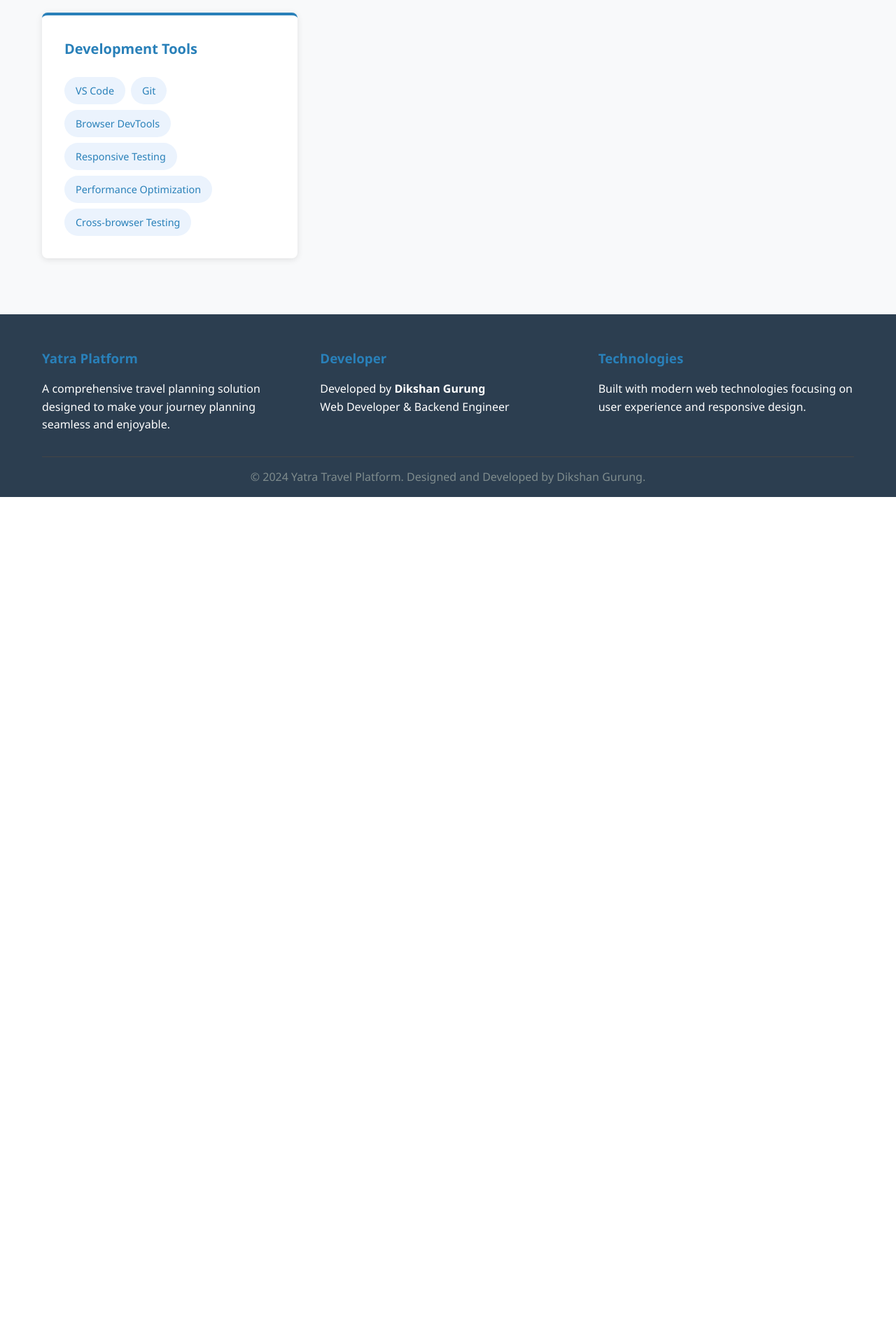
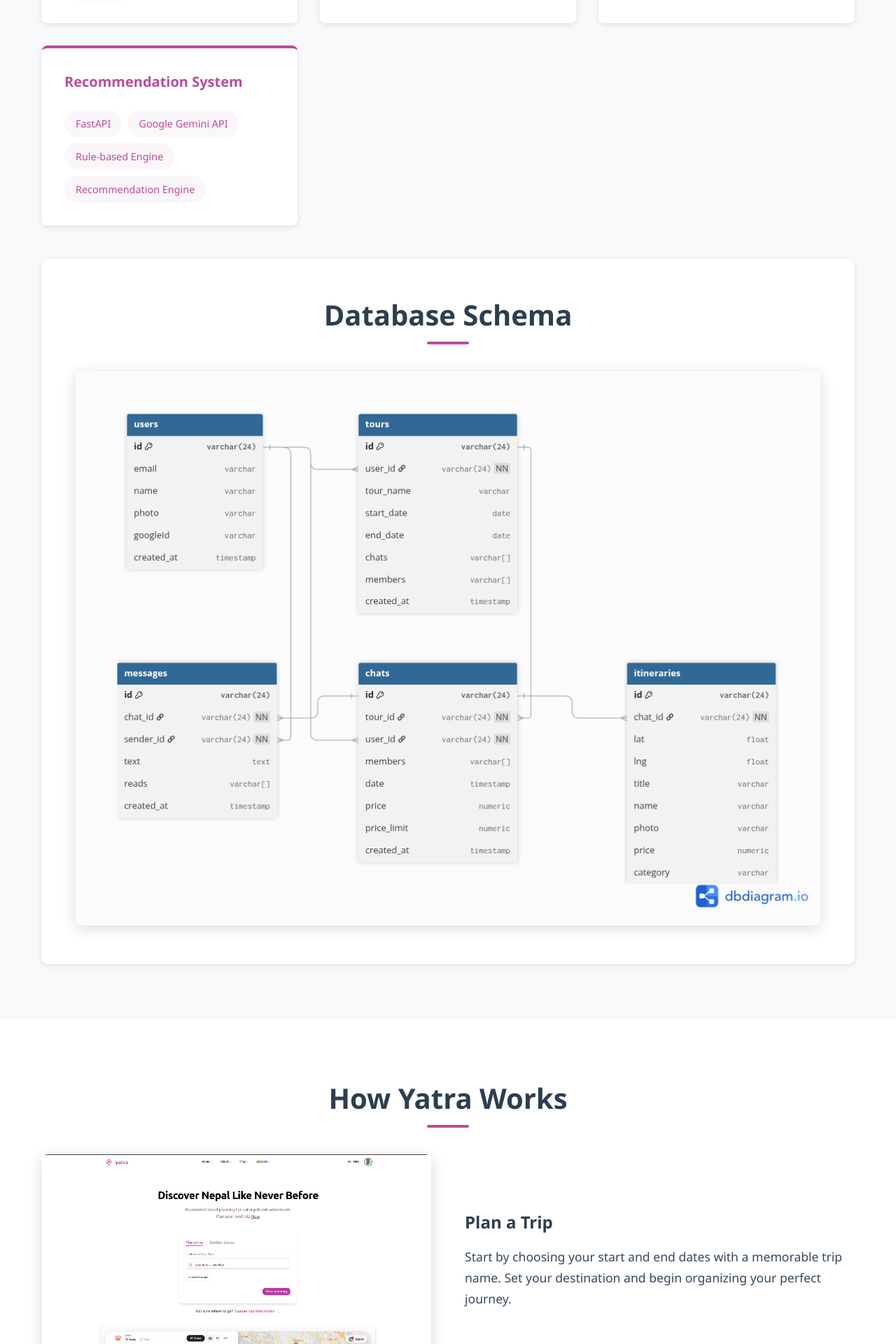
Before and after one commit to dikshangurung/portfolio, a PHP site: page /pages/Yatra/Yatra.html in a window 1280 px wide. Shown: the part 3320-5240 px from the top of the page at 70% size. Before the commit the page ends 4030 px from the top, so only its background shows below. Run offline with PHP 8.4, Linux system fonts and the light colour scheme.

```diff
--- a/pages/Yatra/Yatra.css
+++ b/pages/Yatra/Yatra.css
@@ -1,9 +1,9 @@
 /* Yatra Project Page Styles */
 :root {
-	--primary-color: #2980b9;
-	--primary-hover: #3498db;
-	--primary-light: #ebf3fd;
-	--secondary-color: #27ae60;
+	--primary-color: #bb4b9c;
+	--primary-hover: #a0407d;
+	--primary-light: #faf6f9;
+	--secondary-color: #d46db5;
 	--text-dark: #2c3e50;
 	--text-medium: #34495e;
 	--text-light: #7f8c8d;
@@ -192,6 +210,16 @@ body {
 	margin-bottom: 3rem;
 	color: var(--text-dark);
 	position: relative;
+	display: flex;
+	align-items: center;
+	justify-content: center;
+	gap: 1rem;
+}
+
+.section-logo {
+	width: 50px;
+	height: 50px;
+	border-radius: 50%;
 }
 
 .section-title::after {
@@ -369,6 +391,7 @@ body {
 	display: grid;
 	grid-template-columns: repeat(auto-fit, minmax(300px, 1fr));
 	gap: 2rem;
+	margin-bottom: 3rem;
 }
 
 .tech-category {
@@ -407,6 +430,192 @@ body {
 	transform: translateY(-2px);
 }
 
+/* Database Schema */
+.database-schema {
+	background: var(--white);
+	padding: 3rem;
+	border-radius: var(--border-radius);
+	box-shadow: var(--shadow-light);
+	text-align: center;
+	margin-top: 3rem;
+}
+
+.schema-title {
+	font-size: 2.5rem;
+	font-weight: 700;
+	margin-bottom: 3rem;
+	color: var(--text-dark);
+	position: relative;
+}
+
+.schema-title::after {
+	content: "";
+	position: absolute;
+	bottom: -10px;
+	left: 50%;
+	transform: translateX(-50%);
+	width: 60px;
+	height: 4px;
+	background: var(--primary-color);
+	border-radius: 2px;
+}
+
+.schema-image img {
+	width: 100%;
+	max-width: 1200px;
+	height: auto;
+	border-radius: var(--border-radius);
+	box-shadow: var(--shadow-medium);
+	transition: transform var(--transition);
+}
+
+.schema-image img:hover {
+	transform: scale(1.02);
+}
+
+/* How it Works Section */
+.working {
+	padding: 80px 0;
+	background: var(--white);
+}
+
+.working-steps {
+	display: flex;
+	flex-direction: column;
+	gap: 4rem;
+}
+
+.working-step {
+	display: grid;
+	grid-template-columns: 1fr 1fr;
+	gap: 3rem;
+	align-items: center;
+}
+
+.working-step.reverse {
+	direction: rtl;
+}
+
+.working-step.reverse > * {
+	direction: ltr;
+}
+
+.step-image {
+	width: 100%;
+	height: auto;
+	border-radius: var(--border-radius);
+	box-shadow: var(--shadow-medium);
+	transition: transform var(--transition);
+}
+
+.step-image:hover {
+	transform: scale(1.02);
+}
+
+.step-description h3 {
+	font-size: 1.5rem;
+	margin-bottom: 1rem;
+	color: var(--text-dark);
+}
+
+.step-description p {
+	font-size: 1.1rem;
+	line-height: 1.7;
+	color: var(--text-medium);
+}
+
+.highlight {
+	background: linear-gradient(
+		120deg,
+		var(--primary-light) 0%,
+		var(--primary-light) 100%
+	);
+	color: var(--primary-color);
+	padding: 2px 6px;
+	border-radius: 4px;
+	font-weight: 600;
+	border: 1px solid var(--primary-color);
+}
+
+/* Image Modal */
+.modal {
+	display: none;
+	position: fixed;
+	z-index: 1000;
+	left: 0;
+	top: 0;
+	width: 100%;
+	height: 100%;
+	background-color: rgba(0, 0, 0, 0.3);
+	backdrop-filter: blur(10px);
+	-webkit-backdrop-filter: blur(10px);
+	align-items: center;
+	justify-content: center;
+}
+
+.modal-content {
+	position: relative;
+	display: flex;
+	align-items: center;
+	justify-content: center;
+	width: 90%;
+	height: 90%;
+	max-width: 1200px;
+	max-height: 90vh;
+}
+
+.modal-close {
+	position: absolute;
+	top: 100px;
+	right: 0px;
+	color: var(--white);
+	font-size: 40px;
+	font-weight: bold;
+	cursor: pointer;
+	z-index: 1001;
+	transition: color var(--transition);
+	background: rgba(0, 0, 0, 0.5);
+	border-radius: 50%;
+	width: 50px;
+	height: 50px;
+	display: flex;
+	align-items: center;
+	justify-content: center;
+}
+
+.modal-close:hover {
+	color: var(--primary-color);
+	background: rgba(0, 0, 0, 0.8);
+}
+
+#modalImage {
+	max-width: 100%;
+	max-height: 100%;
+	object-fit: contain;
+	border-radius: var(--border-radius);
+	box-shadow: 0 20px 40px rgba(0, 0, 0, 0.5);
+}
+
+#modalCaption {
+	display: none;
+}
+
+/* Clickable Images */
+.gallery-item img,
+.step-image,
+.schema-image img,
+.section-logo {
+	cursor: pointer;
+	transition: transform var(--transition), filter var(--transition);
+}
+
+.gallery-item img:hover,
+.step-image:hover,
+.schema-image img:hover {
+	transform: scale(1.02);
+	filter: brightness(1.1);
+}
+
 /* Footer */
 .footer {
 	background: var(--text-dark);
--- a/pages/Yatra/Yatra.html
+++ b/pages/Yatra/Yatra.html
@@ -11,6 +11,7 @@
 		<nav class="navbar">
 			<div class="nav-container">
 				<div class="nav-logo">
+					<img src="Logo.png" alt="Yatra Logo" class="logo-img" />
 					<h2>Yatra</h2>
 				</div>
 				<ul class="nav-links">
@@ -19,6 +20,9 @@
 					<li><a href="#gallery" class="nav-link">Gallery</a></li>
 					<li>
 						<a href="#technology" class="nav-link">Technology</a>
+					</li>
+					<li>
+						<a href="#working" class="nav-link">How it Works</a>
 					</li>
 					<li>
 						<a href="../../index.html" class="nav-link"
@@ -42,8 +46,11 @@
 						experiences.
 					</p>
 					<div class="hero-buttons">
-						<a href="#gallery" class="btn-primary"
-							>View Screenshots</a
+						<a
+							href="https://yatra-frontend-three.vercel.app/"
+							target="_blank"
+							class="btn-primary"
+							>View Live Project</a
 						>
 						<a href="#features" class="btn-secondary"
 							>Explore Features</a
@@ -51,7 +58,16 @@
 					</div>
 				</div>
 				<div class="hero-image">
-					<img src="Yatra-home.png" alt="Yatra Travel Platform" />
+					<a
+						href="https://yatra-frontend-three.vercel.app/"
+						target="_blank"
+					>
+						<img
+							src="Yatra-home.png"
+							alt="Yatra Travel Platform"
+							class="clickable-image"
+						/>
+					</a>
 				</div>
 			</div>
 		</section>
@@ -59,7 +75,10 @@
 		<!-- Overview Section -->
 		<section id="overview" class="overview">
 			<div class="container">
-				<h2 class="section-title">Project Overview</h2>
+				<h2 class="section-title">
+					<img src="Logo.png" alt="Yatra Logo" class="section-logo" />
+					Project Overview
+				</h2>
 				<div class="overview-grid">
 					<div class="overview-card">
 						<h3>Purpose</h3>
@@ -149,12 +168,13 @@
 						</p>
 					</div>
 					<div class="feature-item">
-						<div class="feature-icon">📱</div>
-						<h3>Mobile Responsive</h3>
+						<div class="feature-icon">📊</div>
+						<h3>Interactive Flowchart</h3>
 						<p>
-							Fully responsive design ensuring seamless access to
-							travel plans and features across all devices and
-							screen sizes.
+							Visual flowchart displays detailed trip plans for
+							all group members, showing day-by-day activities and
+							coordinated schedules in an easy-to-understand
+							format.
 						</p>
 					</div>
 				</div>
@@ -167,48 +187,86 @@
 				<h2 class="section-title">Platform Gallery</h2>
 				<div class="gallery-grid">
 					<div class="gallery-item">
-						<img src="Yatra-home.png" alt="Yatra Homepage" />
+						<img
+							src="Yatra-home.png"
+							alt="Homepage"
+							loading="lazy"
+						/>
 						<div class="gallery-overlay">
 							<h3>Homepage</h3>
-							<p>Clean and intuitive landing page design</p>
-						</div>
-					</div>
-					<div class="gallery-item">
-						<img src="Yatra-dashboard.png" alt="Trip Dashboard" />
-						<div class="gallery-overlay">
-							<h3>Trip Dashboard</h3>
-							<p>Comprehensive overview of planned trips</p>
-						</div>
-					</div>
-					<div class="gallery-item">
-						<img src="Yatra-budget.png" alt="Budget Calculator" />
-						<div class="gallery-overlay">
-							<h3>Budget Calculator</h3>
-							<p>Advanced budgeting and expense tracking</p>
-						</div>
-					</div>
-					<div class="gallery-item">
-						<img src="Yatra-planning.png" alt="Trip Planning" />
-						<div class="gallery-overlay">
-							<h3>Trip Planning</h3>
-							<p>Interactive itinerary creation tools</p>
+							<p>
+								Clean and intuitive landing page design for
+								travel planning
+							</p>
 						</div>
 					</div>
 					<div class="gallery-item">
 						<img
-							src="Yatra-recommendations.png"
-							alt="Destination Recommendations"
+							src="yatra-invite-friends.png"
+							alt="Invite Friends"
+							loading="lazy"
 						/>
 						<div class="gallery-overlay">
-							<h3>Recommendations</h3>
-							<p>Personalized destination suggestions</p>
+							<h3>Invite Friends</h3>
+							<p>
+								Collaborate with friends on trip planning
+								adventures
+							</p>
 						</div>
 					</div>
 					<div class="gallery-item">
-						<img src="Yatra-group.png" alt="Group Features" />
+						<img
+							src="Yatra-chat.png"
+							alt="Group Chat"
+							loading="lazy"
+						/>
 						<div class="gallery-overlay">
-							<h3>Group Features</h3>
-							<p>Collaborative planning and communication</p>
+							<h3>Group Chat</h3>
+							<p>
+								Real-time communication with travel companions
+							</p>
+						</div>
+					</div>
+					<div class="gallery-item">
+						<img
+							src="Yatra-recommendation.png"
+							alt="AI Recommendations"
+							loading="lazy"
+						/>
+						<div class="gallery-overlay">
+							<h3>AI Recommendations</h3>
+							<p>
+								Smart destination and activity suggestions
+								powered by AI
+							</p>
+						</div>
+					</div>
+					<div class="gallery-item">
+						<img
+							src="Yatra-flowchart.png"
+							alt="Trip Flowchart"
+							loading="lazy"
+						/>
+						<div class="gallery-overlay">
+							<h3>Trip Flowchart</h3>
+							<p>
+								Visual representation of your complete travel
+								plan
+							</p>
+						</div>
+					</div>
+					<div class="gallery-item">
+						<img
+							src="Yatra-budgeting.png"
+							alt="Budget Management"
+							loading="lazy"
+						/>
+						<div class="gallery-overlay">
+							<h3>Smart Budgeting</h3>
+							<p>
+								Advanced budget allocation and expense tracking
+								system
+							</p>
 						</div>
 					</div>
 				</div>
@@ -223,52 +281,185 @@
 					<div class="tech-category">
 						<h3>Frontend Development</h3>
 						<div class="tech-tags">
-							<span class="tech-tag">HTML5</span>
-							<span class="tech-tag">CSS3</span>
-							<span class="tech-tag">JavaScript</span>
-							<span class="tech-tag">Responsive Design</span>
-							<span class="tech-tag">CSS Grid</span>
-							<span class="tech-tag">Flexbox</span>
+							<span class="tech-tag">React</span>
+							<span class="tech-tag">Redux Toolkit</span>
+							<span class="tech-tag">Tailwind CSS</span>
+							<span class="tech-tag">TypeScript</span>
+							<span class="tech-tag">React Query</span>
+							<span class="tech-tag">Socket.io</span>
+							<span class="tech-tag">Shadcn/ui</span>
 						</div>
 					</div>
 					<div class="tech-category">
-						<h3>UI/UX Design</h3>
+						<h3>Backend Development</h3>
 						<div class="tech-tags">
-							<span class="tech-tag">Modern UI</span>
-							<span class="tech-tag">User Experience</span>
-							<span class="tech-tag">Interactive Design</span>
-							<span class="tech-tag">Color Theory</span>
-							<span class="tech-tag">Typography</span>
-							<span class="tech-tag">Mobile First</span>
+							<span class="tech-tag">Node.js</span>
+							<span class="tech-tag">Express.js</span>
+							<span class="tech-tag">JavaScript</span>
+							<span class="tech-tag">Socket.io</span>
 						</div>
 					</div>
 					<div class="tech-category">
-						<h3>Features & Functionality</h3>
+						<h3>Database</h3>
 						<div class="tech-tags">
-							<span class="tech-tag">Budget Calculator</span>
-							<span class="tech-tag">Trip Planning</span>
-							<span class="tech-tag">Group Chat</span>
-							<span class="tech-tag">Recommendations</span>
-							<span class="tech-tag">Local Storage</span>
-							<span class="tech-tag">Form Validation</span>
+							<span class="tech-tag">MongoDB</span>
+							<span class="tech-tag">Mongoose</span>
 						</div>
 					</div>
 					<div class="tech-category">
-						<h3>Development Tools</h3>
+						<h3>Recommendation System</h3>
 						<div class="tech-tags">
-							<span class="tech-tag">VS Code</span>
-							<span class="tech-tag">Git</span>
-							<span class="tech-tag">Browser DevTools</span>
-							<span class="tech-tag">Responsive Testing</span>
-							<span class="tech-tag"
-								>Performance Optimization</span
-							>
-							<span class="tech-tag">Cross-browser Testing</span>
+							<span class="tech-tag">FastAPI</span>
+							<span class="tech-tag">Google Gemini API</span>
+							<span class="tech-tag">Rule-based Engine</span>
+							<span class="tech-tag">Recommendation Engine</span>
+						</div>
+					</div>
+				</div>
+
+				<!-- Database Schema -->
+				<div class="database-schema">
+					<h3 class="schema-title">Database Schema</h3>
+					<div class="schema-image">
+						<img src="databse_schema.png" alt="Database Schema" />
+					</div>
+				</div>
+			</div>
+		</section>
+
+		<!-- How it Works Section -->
+		<section id="working" class="working">
+			<div class="container">
+				<h2 class="section-title">How Yatra Works</h2>
+				<div class="working-steps">
+					<!-- Step 1 -->
+					<div class="working-step">
+						<div class="step-content">
+							<img
+								src="Yatra-home.png"
+								alt="Plan a Trip"
+								class="step-image"
+							/>
+						</div>
+						<div class="step-description">
+							<h3>Plan a Trip</h3>
+							<p>
+								Start by choosing your start and end dates with
+								a memorable trip name. Set your destination and
+								begin organizing your perfect journey.
+							</p>
+						</div>
+					</div>
+
+					<!-- Step 2 -->
+					<div class="working-step reverse">
+						<div class="step-description">
+							<h3>Invite Your Friends</h3>
+							<p>
+								Easily invite friends and family to join your
+								trip planning adventure. Collaborate together to
+								create the perfect group experience.
+							</p>
+						</div>
+						<div class="step-content">
+							<img
+								src="yatra-invite-friends.png"
+								alt="Invite Friends"
+								class="step-image"
+							/>
+						</div>
+					</div>
+
+					<!-- Step 3 -->
+					<div class="working-step">
+						<div class="step-content">
+							<img
+								src="Yatra-chat.png"
+								alt="Real-time Chat"
+								class="step-image"
+							/>
+						</div>
+						<div class="step-description">
+							<h3>Chat in Real Time</h3>
+							<p>
+								Communicate instantly with your travel
+								companions through our integrated chat system.
+								Share ideas, make decisions, and stay connected.
+							</p>
+						</div>
+					</div>
+
+					<!-- Step 4 -->
+					<div class="working-step reverse">
+						<div class="step-description">
+							<h3>AI-Powered Recommendations</h3>
+							<p>
+								Trigger smart recommendations by using the
+								keyword <span class="highlight">@Yatra</span> in
+								chat to get personalized suggestions for places,
+								foods, and hotels in your destination.
+							</p>
+						</div>
+						<div class="step-content">
+							<img
+								src="Yatra-recommendation.png"
+								alt="AI Recommendations"
+								class="step-image"
+							/>
+						</div>
+					</div>
+
+					<!-- Step 5 -->
+					<div class="working-step">
+						<div class="step-content">
+							<img
+								src="Yatra-flowchart.png"
+								alt="Trip Flowchart"
+								class="step-image"
+							/>
+						</div>
+						<div class="step-description">
+							<h3>Real-time Trip Flowchart</h3>
+							<p>
+								Visualize your complete trip plan with an
+								interactive flowchart that displays daily
+								activities for you and your travel companions in
+								real-time.
+							</p>
+						</div>
+					</div>
+
+					<!-- Step 6 -->
+					<div class="working-step reverse">
+						<div class="step-description">
+							<h3>Smart Budgeting System</h3>
+							<p>
+								Allocate appropriate budgets for each day of
+								your trip with our intelligent budgeting system.
+								Track expenses and stay within your planned
+								budget.
+							</p>
+						</div>
+						<div class="step-content">
+							<img
+								src="Yatra-budgeting.png"
+								alt="Smart Budgeting"
+								class="step-image"
+							/>
 						</div>
 					</div>
 				</div>
 			</div>
 		</section>
+
+		<!-- Image Modal -->
+		<div id="imageModal" class="modal">
+			<div class="modal-content">
+				<span class="modal-close">&times;</span>
+				<img id="modalImage" src="" alt="" />
+				<div id="modalCaption"></div>
+			</div>
+		</div>
 
 		<!-- Footer -->
 		<footer class="footer">
@@ -304,6 +495,78 @@
 		</footer>
 
 		<script>
+			// Image Modal Functionality
+			const modal = document.getElementById("imageModal");
+			const modalImage = document.getElementById("modalImage");
+			const modalCaption = document.getElementById("modalCaption");
+			const closeModal = document.querySelector(".modal-close");
+
+			// Function to open modal
+			function openModal(imageSrc, imageAlt) {
+				modal.style.display = "flex";
+				modalImage.src = imageSrc;
+				modalImage.alt = imageAlt;
+				document.body.style.overflow = "hidden"; // Prevent background scrolling
+			}
+
+			// Function to close modal
+			function closeModalFunc() {
+				modal.style.display = "none";
+				document.body.style.overflow = "auto"; // Restore scrolling
+			}
+
+			// Add click event listeners to all clickable images (excluding hero section)
+			document.addEventListener("DOMContentLoaded", function() {
+				// Gallery images
+				const galleryImages = document.querySelectorAll(".gallery-item img");
+				galleryImages.forEach(img => {
+					img.addEventListener("click", function() {
+						openModal(this.src, this.alt);
+					});
+				});
+
+				// Step images in "How it Works" section
+				const stepImages = document.querySelectorAll(".step-image");
+				stepImages.forEach(img => {
+					img.addEventListener("click", function() {
+						openModal(this.src, this.alt);
+					});
+				});
+
+				// Database schema image
+				const schemaImage = document.querySelector(".schema-image img");
+				if (schemaImage) {
+					schemaImage.addEventListener("click", function() {
+						openModal(this.src, this.alt);
+					});
+				}
+
+				// Section logos (but not hero logo)
+				const sectionLogos = document.querySelectorAll(".section-logo");
+				sectionLogos.forEach(img => {
+					img.addEventListener("click", function() {
+						openModal(this.src, this.alt);
+					});
+				});
+			});
+
+			// Close modal events
+			closeModal.addEventListener("click", closeModalFunc);
+
+			// Close modal when clicking outside the image
+			modal.addEventListener("click", function(e) {
+				if (e.target === modal) {
+					closeModalFunc();
+				}
+			});
+
+			// Close modal with Escape key
+			document.addEventListener("keydown", function(e) {
+				if (e.key === "Escape" && modal.style.display === "block") {
+					closeModalFunc();
+				}
+			});
+
 			// Smooth scrolling for navigation links
 			document.querySelectorAll('a[href^="#"]').forEach((anchor) => {
 				anchor.addEventListener("click", function (e) {
@@ -338,7 +601,7 @@
 			// Observe elements for animation
 			document
 				.querySelectorAll(
-					".feature-item, .overview-card, .gallery-item"
+					".feature-item, .overview-card, .gallery-item, .working-step"
 				)
 				.forEach((el) => {
 					el.style.opacity = "0";
```
Also changed, not shown: other parts of pages/Yatra/Yatra.css (+30 -15 lines), pages/Yatra/Logo.png (added), pages/Yatra/databse_schema.png (added), pages/Yatra/yatra-invite-friends.png (added).
